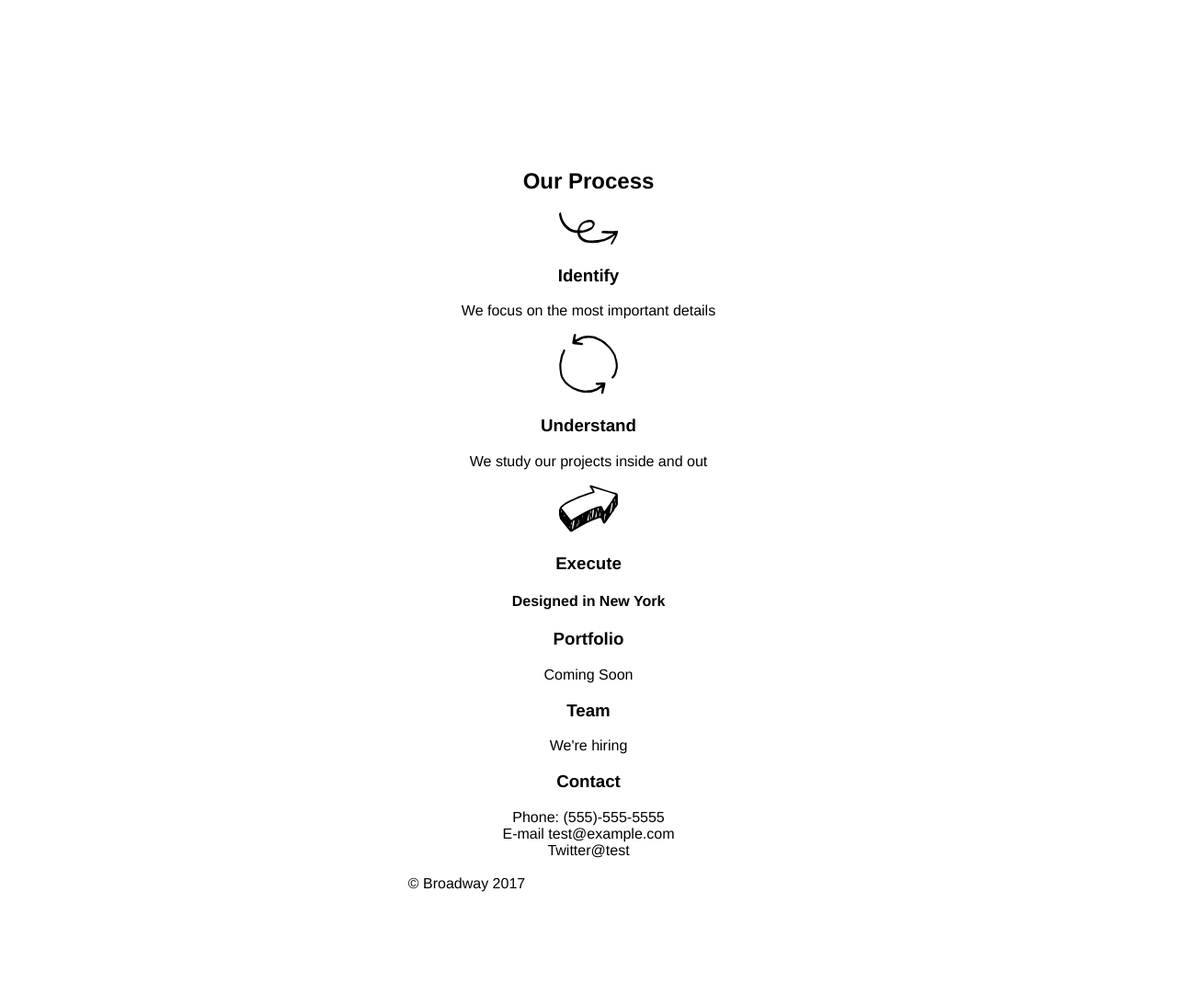
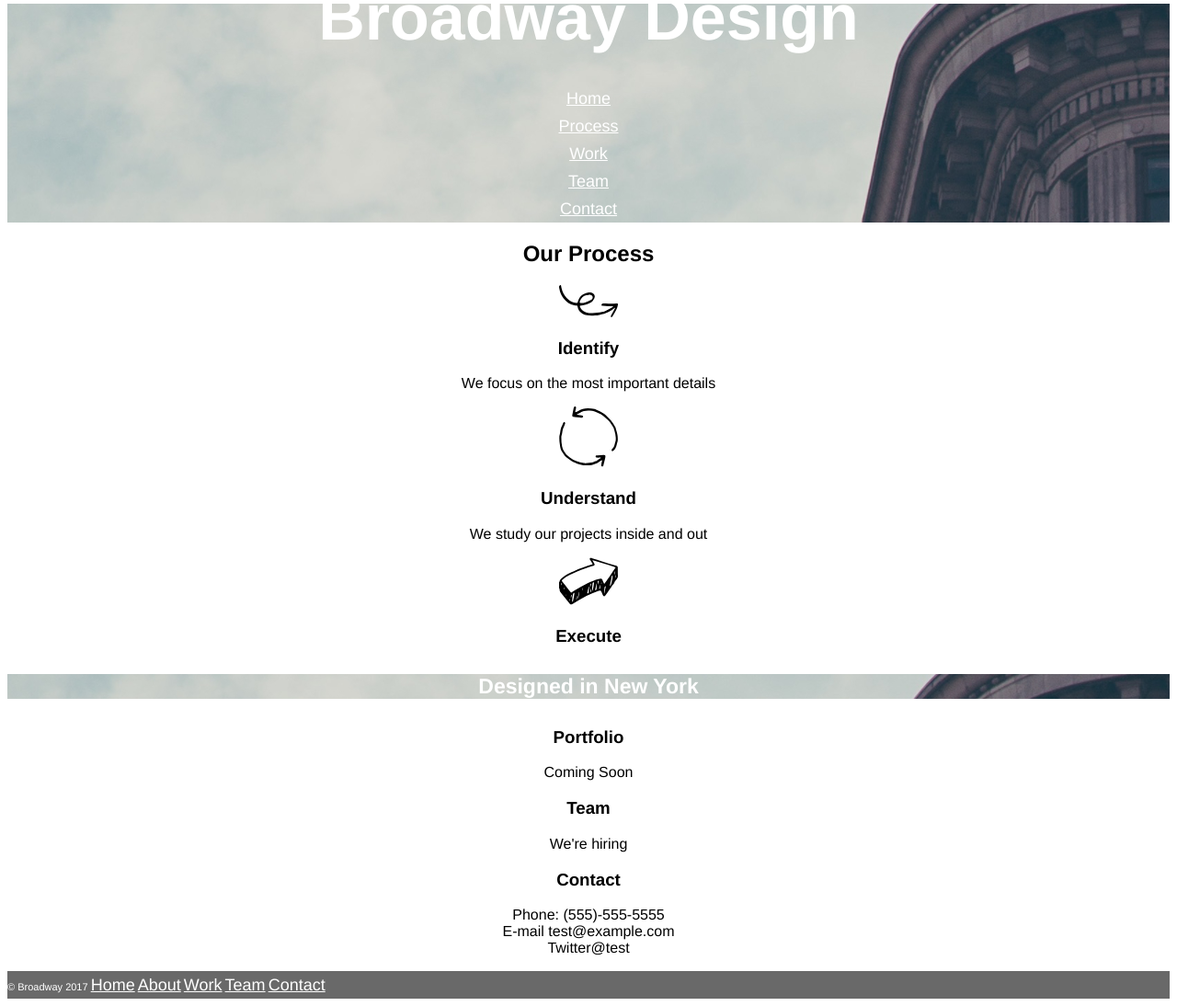
Before and after one commit to mhallas/Broadway, a plain HTML site: page index.html in a window 1280 px wide. Shown: the part 54-1148 px from the top of the page at 92% size. Before the commit the page ends 1033 px from the top, so only its background shows below. Drawn offline with Linux system fonts and the light colour scheme.

Commit message:
finalised version

```diff
--- a/index.html
+++ b/index.html
@@ -5,13 +5,13 @@
     <link href="resources/css/style.css" type="text/css" rel="stylesheet">
 </head>
 <body>
-  <nav>
-  <h1>Broadway Design</h1>
-      <a href="#">Home</a>
-      <a href="#process">Process</a>
-      <a href="#work">Work</a>
-      <a href="#team">Team</a>
-      <a href="#contact">Contact</a>
+  <nav class="navbar">
+    <h1>Broadway Design</h1>
+      <a href="#">Home</a><br _>
+      <a href="#process">Process</a><br _>
+      <a href="#work">Work</a><br _>
+      <a href="#team">Team</a><br _>
+      <a href="#contact">Contact</a><br _>
     </nav>
   </div>
     <div class="process">
--- a/resources/css/style.css
+++ b/resources/css/style.css
@@ -3,8 +3,10 @@
   text-align: center;
 }
 
-nav{
+.navbar{
   color: white;
+  background-image: url("../images/the-flatiron-building.png");
+  background-color: #cccccc;
 }
 
 h1{
@@ -16,3 +18,27 @@ a{
   font-size: 18px;
   color: white;
 }
+
+h4{
+  background-image: url("../images/the-flatiron-building.png");
+  background-color: #cccccc;
+  font-size: 23px;
+  font-weight: bold;
+  color: white;
+}
+
+footer{
+  background-color: dimgray;
+  text-align: left;
+  color: white;
+  font-size: 11px;
+}
+
+footer, a{
+  font-size: 11px;
+}
+
+.navbar, a{
+  font-size: 18px;
+  line-height: 30px
+}
```
